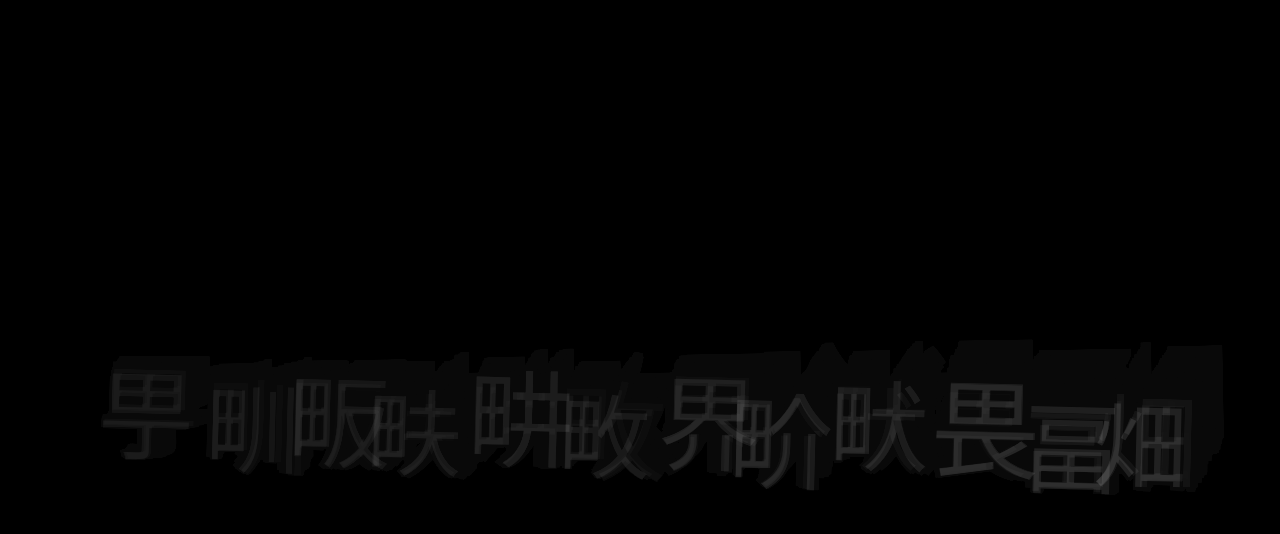
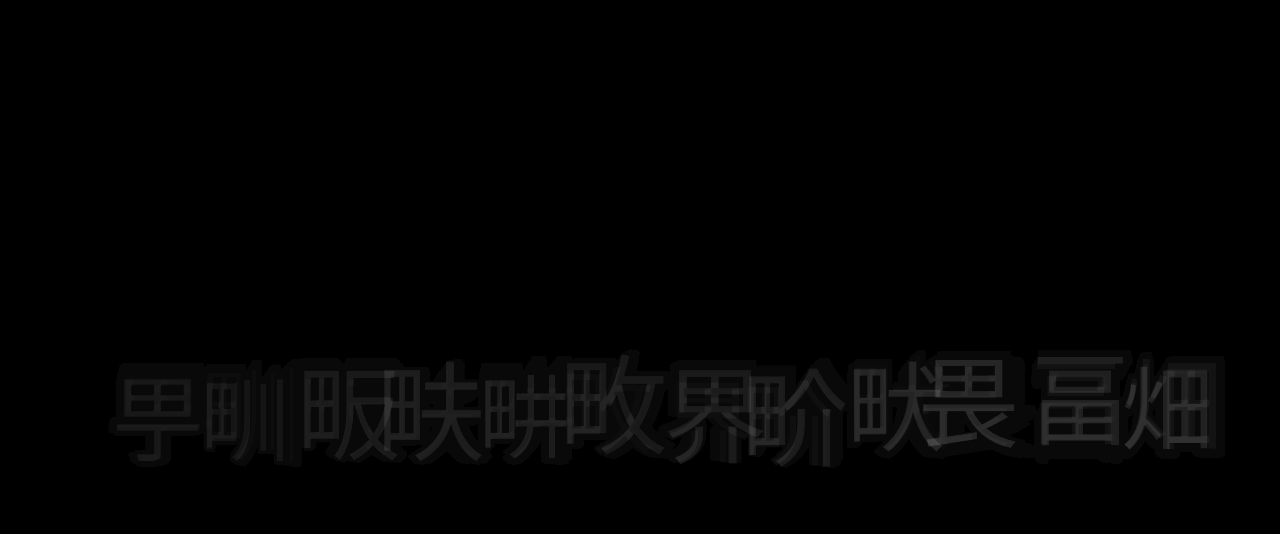
Before and after one commit to bentrevett/bentrevett.github.io, a Jekyll site: the page spookytext/index.html, which Jekyll copies as it is, in a window 1280 px wide. Shown: the top 534 px of the page. Built offline with Jekyll 4.4.1, drawn with Linux system fonts in a browser that asks for light colours.

Commit message:
Update index.html

```diff
--- a/spookytext/index.html
+++ b/spookytext/index.html
@@ -11,7 +11,7 @@
 
     <body>
         <canvas id="c"></canvas>
-        <audio src="/music.mp3">
+        <audio src="/spookytext/music.mp3">
 
         <script>
 
@@ -43,7 +43,7 @@ function draw(){
   size = Math.floor(Math.random() * (110 - 90 + 1)) + 90
   cxt.font = size+'px arial';
 
-  cxt.rotate((Math.random()-0.5)*0.001);
+  //cxt.rotate((Math.random()-0.5)*0.001);
 
   x_pos[i] = x_pos[i]+Math.random()-0.5;
   y_pos[i] = y_pos[i]+Math.random()-0.5;
```
